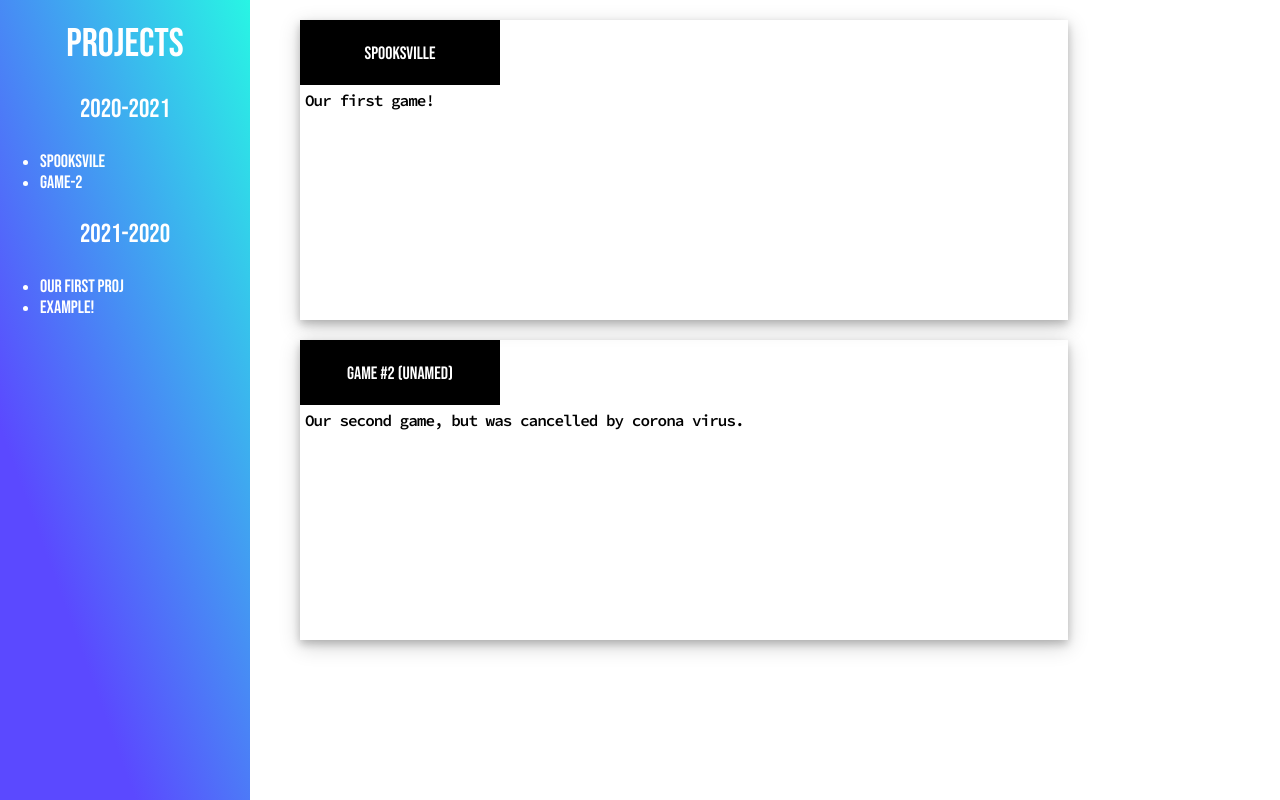
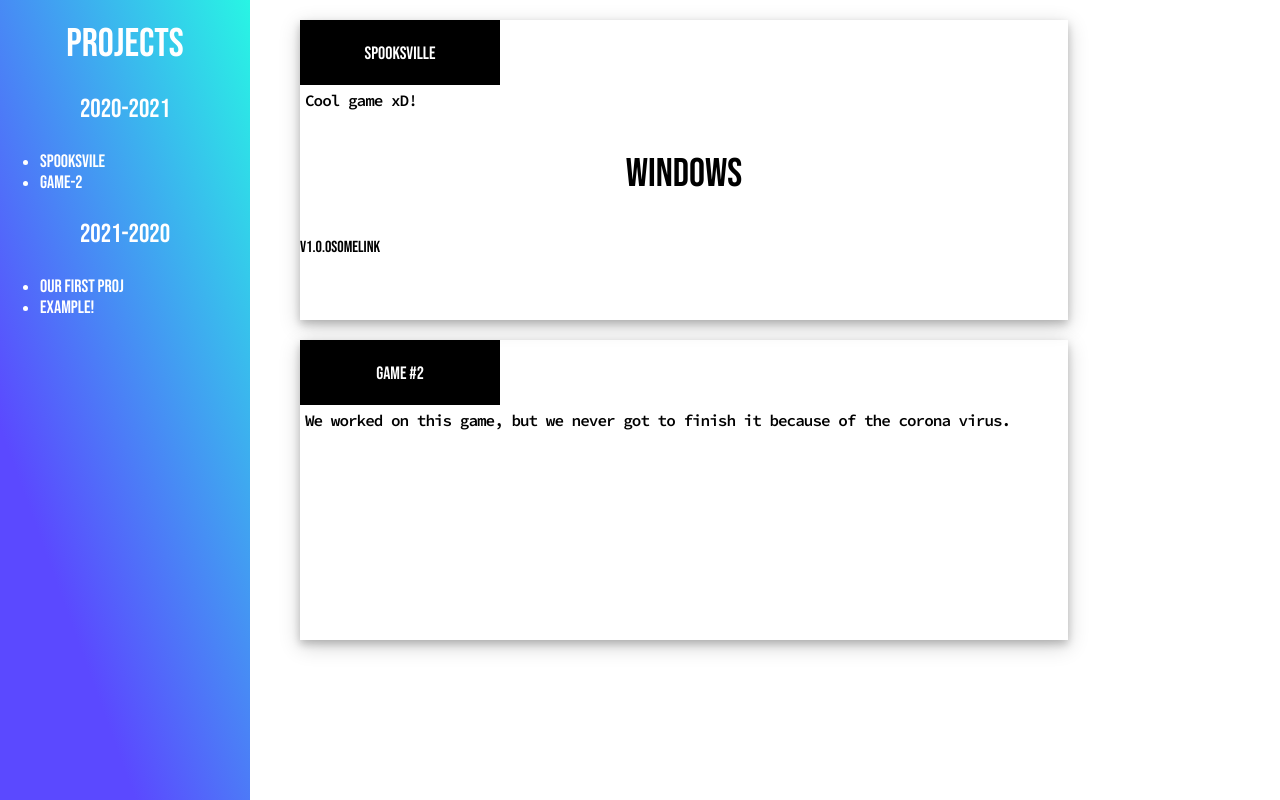
Before and after one commit to estebangarcia21/gdc-website, a React (Create React App) app: page /our-games in a window 1280 px wide. Built offline with nearby package versions, Linux system fonts and the light colour scheme; a web font is replaced by a local one.

Commit message:
Cleaned up SCSS styling

```diff
--- a/src/assets/components/objects/GameSection.tsx
+++ b/src/assets/components/objects/GameSection.tsx
@@ -4,7 +4,7 @@ import { Game as Props } from '../pages/game-data';
 const GameSection: React.FC<Props> = (props) => {
     const builds = props.builds?.map((build) => (
         <div>
-            <p className='subtitle-text black'>{build.operatingSystem}</p>
+            <p className='build subtitle-text black'>{build.operatingSystem}</p>
             <p className='text black'>
                 {build.version}
                 {build.downloadLink}
--- a/src/assets/components/pages/game-data.tsx
+++ b/src/assets/components/pages/game-data.tsx
@@ -1,4 +1,3 @@
-// A substitution for databases which I plan to learn later
 import React from 'react';
 import GameSection from '../objects/GameSection';
 
@@ -18,32 +17,40 @@ class GameBuild {
     }
 }
 
-class Spooksville implements Game {
-    gameTitle: string = 'Spooksville';
-    gameDescription: string = 'Cool game!';
-    builds?: GameBuild[] | undefined = [
-        new GameBuild('Windows', '1.0.0', 'somelink'),
-    ];
-}
-
 export interface Game {
     gameTitle: string;
     gameDescription: string;
     builds?: GameBuild[] | undefined;
 }
 
-export class ContentRenderer {
-    static games: Game[] = [new Spooksville()];
+// These values need to be migrated to a database with MikroORM / Apollo / GraphQL
+class Spooksville implements Game {
+    gameTitle: string = 'Spooksville';
+    gameDescription: string = 'Cool game xD!';
+    builds?: GameBuild[] | undefined = [
+        new GameBuild('Windows', 'v1.0.0', 'somelink'),
+    ];
+}
 
-    static render(): any {
-        return this.games.map((game) => {
+class GameTwo implements Game {
+    gameTitle: string = 'Game #2';
+    gameDescription: string =
+        'We worked on this game, but we never got to finish it because of the corona virus.';
+    builds?: undefined;
+}
+
+export class GameCardRenderer {
+    static games: Game[] = [new Spooksville(), new GameTwo()];
+
+    static renderCards(): any {
+        return this.games.map((game) => (
             <div>
                 <GameSection
                     gameTitle={game.gameTitle}
                     gameDescription={game.gameDescription}
                     builds={game.builds}
                 />
-            </div>;
-        });
+            </div>
+        ));
     }
 }
--- a/src/assets/components/pages/our-games.tsx
+++ b/src/assets/components/pages/our-games.tsx
@@ -1,5 +1,5 @@
 import React from 'react';
-import GameSection from '../objects/GameSection';
+import { GameCardRenderer } from './game-data';
 
 interface SidebarProps {
     year: string;
@@ -45,14 +45,8 @@ const Ourgamespage: React.FC = () => {
                     projects={['Our first proj', 'Example!']}
                 />
             </div>
-            <GameSection
-                gameTitle='Spooksville'
-                gameDescription='Our first game!'
-            />
-            <GameSection
-                gameTitle='Game #2 (Unamed)'
-                gameDescription='Our second game, but was cancelled by corona virus.'
-            />
+
+            {GameCardRenderer.renderCards()}
         </div>
     );
 };
--- a/src/assets/scss/App.css
+++ b/src/assets/scss/App.css
@@ -1,4 +1,13 @@
 @import url("https://fonts.googleapis.com/css2?family=Montserrat:ital,wght@0,300;1,200&family=Neucha&family=Syne&display=swap&family=Source+Code+Pro:wght@600&display=swap&family=Bebas+Neue&display=swap");
+.build-title {
+  position: relative;
+  font-family: 'Bebas Neue', cursive;
+  font-size: 20px;
+  text-align: left;
+  word-wrap: none;
+  color: white;
+}
+
 .card {
   position: relative;
   margin-top: 20px;
```
Also changed, not shown: src/assets/scss/_ourprojects.scss (+15 -0 lines), 1 other file (tests, documents, lock files or other folders).
